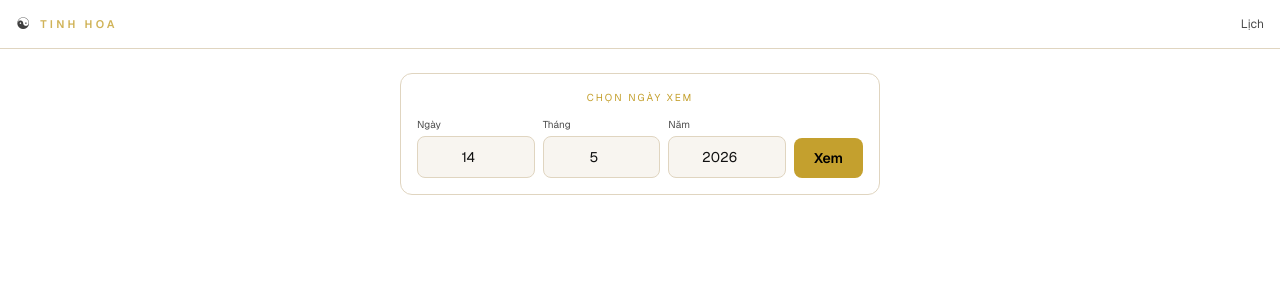
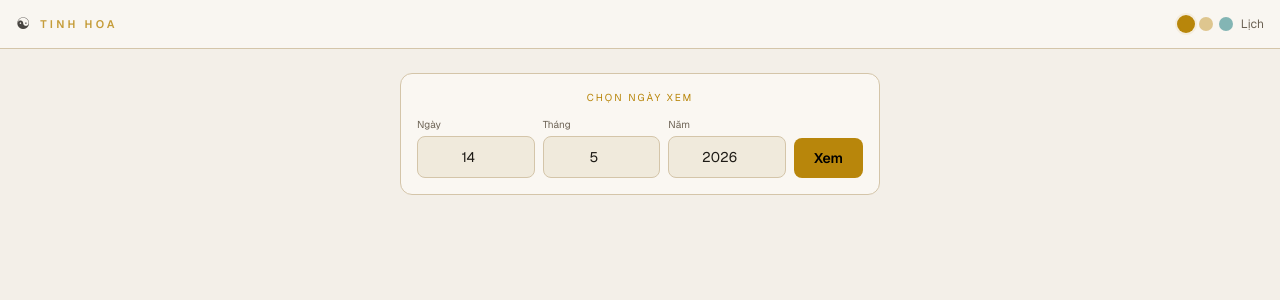
Before and after one commit to huynguyensoftdev/phongthuytinhhoa, a Next.js app: page /xem-ngay in a window 1280 px wide. Shown: the top 300 px of the page. Built offline with nearby package versions, Linux system fonts and the light colour scheme.

Commit message:
Thêm 3 giao diện (Kem/Huyền/Ngọc) + theme switcher + localStorage

```diff
--- a/src/app/globals.css
+++ b/src/app/globals.css
@@ -1,22 +1,60 @@
 @import "tailwindcss";
 
-:root {
-  --background: #ffffff;
-  --foreground: #111111;
-  --primary: #c4a02e;
-  --primary-dark: #a08020;
-  --primary-glow: rgba(196, 160, 46, 0.08);
-  --accent: #c23b22;
-  --card-bg: #ffffff;
-  --card-border: #e0d5c0;
-  --card-sub: #f8f5f0;
-  --good: #256f2a;
-  --good-bg: rgba(37, 111, 42, 0.07);
-  --neutral: #888888;
+:root, [data-theme="cream"] {
+  --background: #f3efe8;
+  --foreground: #1e1b16;
+  --primary: #b8860b;
+  --primary-dark: #8b6914;
+  --primary-glow: rgba(184, 134, 11, 0.08);
+  --accent: #b22222;
+  --card-bg: #faf7f2;
+  --card-border: #d4c5a9;
+  --card-sub: #f0eadc;
+  --good: #2e7d32;
+  --good-bg: rgba(46, 125, 50, 0.10);
+  --neutral: #8a8070;
   --bad: #b71c1c;
-  --bad-bg: rgba(183, 28, 28, 0.07);
-  --text-muted: #4a4a4a;
-  --text-subtle: #808080;
+  --bad-bg: rgba(183, 28, 28, 0.08);
+  --text-muted: #6b6153;
+  --text-subtle: #958b7d;
+}
+
+[data-theme="dark"] {
+  --background: #0c0a08;
+  --foreground: #e8e0d0;
+  --primary: #c4952e;
+  --primary-dark: #a07820;
+  --primary-glow: rgba(196, 149, 46, 0.12);
+  --accent: #d4432a;
+  --card-bg: #1a1713;
+  --card-border: #2d2818;
+  --card-sub: #221f1a;
+  --good: #4caf50;
+  --good-bg: rgba(76, 175, 80, 0.12);
+  --neutral: #8a8070;
+  --bad: #ef5350;
+  --bad-bg: rgba(239, 83, 80, 0.12);
+  --text-muted: #a09686;
+  --text-subtle: #736b5e;
+}
+
+[data-theme="jade"] {
+  --background: #eef2f5;
+  --foreground: #1a202c;
+  --primary: #0d7377;
+  --primary-dark: #095255;
+  --primary-glow: rgba(13, 115, 119, 0.08);
+  --accent: #b83232;
+  --card-bg: #f5f7fa;
+  --card-border: #c8d0d8;
+  --card-sub: #e8edf4;
+  --good: #276749;
+  --good-bg: rgba(39, 103, 73, 0.10);
+  --neutral: #718096;
+  --bad: #c53030;
+  --bad-bg: rgba(197, 48, 48, 0.08);
+  --text-muted: #4a5568;
+  --text-subtle: #718096;
 }
 
 @theme inline {
@@ -43,6 +81,7 @@ body {
   background: var(--background);
   color: var(--foreground);
   font-family: var(--font-sans), 'Noto Sans', sans-serif;
+  transition: background 0.3s ease, color 0.3s ease;
 }
 
 @keyframes fadeIn {
@@ -51,8 +90,8 @@ body {
 }
 
 @keyframes glow {
-  0%, 100% { box-shadow: 0 0 6px rgba(196, 160, 46, 0.15), 0 0 15px rgba(196, 160, 46, 0.05); }
-  50% { box-shadow: 0 0 12px rgba(196, 160, 46, 0.25), 0 0 25px rgba(196, 160, 46, 0.08); }
+  0%, 100% { box-shadow: 0 0 6px var(--primary-glow); }
+  50% { box-shadow: 0 0 12px var(--primary-glow); }
 }
 
 .animate-fadeIn {
@@ -70,17 +109,33 @@ body {
 }
 
 .card-glow:hover {
-  border-color: rgba(196, 160, 46, 0.3);
-  box-shadow: 0 2px 16px rgba(196, 160, 46, 0.06);
+  border-color: var(--primary);
+  box-shadow: 0 2px 16px var(--primary-glow);
 }
 
-/* Custom scrollbar */
 ::-webkit-scrollbar { width: 4px; }
 ::-webkit-scrollbar-track { background: transparent; }
-::-webkit-scrollbar-thumb { background: rgba(196, 160, 46, 0.2); border-radius: 4px; }
+::-webkit-scrollbar-thumb { background: var(--primary); opacity: 0.2; border-radius: 4px; }
 
-/* Gold divider */
 .divider-gold {
   height: 1px;
-  background: linear-gradient(90deg, transparent, rgba(196, 160, 46, 0.2), transparent);
+  background: linear-gradient(90deg, transparent, var(--primary), transparent);
+  opacity: 0.2;
 }
+
+.theme-dot {
+  width: 14px;
+  height: 14px;
+  border-radius: 9999px;
+  cursor: pointer;
+  transition: transform 0.2s, box-shadow 0.2s;
+  flex-shrink: 0;
+}
+
+.theme-dot:hover {
+  transform: scale(1.2);
+}
+
+.theme-dot.active {
+  box-shadow: 0 0 0 2px var(--primary), 0 0 0 4px var(--primary-glow);
+}
--- a/src/app/layout.tsx
+++ b/src/app/layout.tsx
@@ -1,5 +1,6 @@
 import type { Metadata } from "next";
 import { Geist, Geist_Mono } from "next/font/google";
+import { ThemeProvider } from "@/components/ThemeProvider";
 import "./globals.css";
 
 const geistSans = Geist({
@@ -33,8 +34,16 @@ export default function RootLayout({
     <html
       lang="vi"
       className={`${geistSans.variable} ${geistMono.variable} h-full antialiased`}
+      suppressHydrationWarning
     >
-      <body className="min-h-full flex flex-col bg-tam-thuc">{children}</body>
+      <head>
+        <script dangerouslySetInnerHTML={{
+          __html: `(function(){try{var t=localStorage.getItem('tinhhoa-theme')||'cream';document.documentElement.setAttribute('data-theme',t)}catch(e){}})()`
+        }} />
+      </head>
+      <body className="min-h-full flex flex-col">
+        <ThemeProvider initialTheme="cream">{children}</ThemeProvider>
+      </body>
     </html>
   );
 }
--- a/src/app/page.tsx
+++ b/src/app/page.tsx
@@ -9,6 +9,7 @@ import {
   ANIMAL_VN, ZODIAC_VN, LIUREN_METHOD_VN, getDayElement,
   computeBatMonDaiDon, PALACE_DOOR_HOME,
 } from '@/lib/vn'
+import { ThemeSwitcher } from '@/components/ThemeProvider'
 
 const CAN_COLORS: Record<string, string> = {
   '甲': 'text-emerald-600', '乙': 'text-emerald-600',
@@ -74,9 +75,12 @@ export default function Home() {
             <span className="text-base opacity-80">☯</span>
             <span className="text-[11px] font-semibold tracking-[0.3em] text-[var(--primary)]/80">TINH HOA</span>
           </div>
-          <button onClick={goToday} className="text-xs px-3 py-1.5 rounded-lg border border-[var(--card-border)] text-[var(--primary)]/70 hover:text-[var(--primary)] hover:border-[var(--primary)]/30 transition-all duration-300">
-            Hôm nay
-          </button>
+          <div className="flex items-center gap-2">
+            <ThemeSwitcher />
+            <button onClick={goToday} className="text-xs px-3 py-1.5 rounded-lg border border-[var(--card-border)] text-[var(--primary)]/70 hover:text-[var(--primary)] hover:border-[var(--primary)]/30 transition-all duration-300">
+              Hôm nay
+            </button>
+          </div>
         </div>
       </header>
 
--- a/src/app/xem-ngay/page.tsx
+++ b/src/app/xem-ngay/page.tsx
@@ -5,6 +5,7 @@ import Link from 'next/link'
 import { evaluateTamThuc, type TamThucResult } from '@/lib/tamthuc'
 import { getDayInfo } from '@/lib/lich'
 import { vnText, getDayElement, DOOR_VN, PALACE_VN, PALACE_DOOR_HOME, computeBatMonDaiDon } from '@/lib/vn'
+import { ThemeSwitcher } from '@/components/ThemeProvider'
 
 const ELEMENT_COLOR: Record<string, string> = {
   'Mộc': 'text-emerald-600', 'Hỏa': 'text-red-600',
@@ -51,7 +52,10 @@ export default function XemNgayPage() {
           <span className="text-base opacity-80">☯</span>
           <span className="text-[11px] font-semibold tracking-[0.3em] text-[var(--primary)]/80">TINH HOA</span>
         </Link>
-        <Link href="/lich-van-nien" className="text-xs text-[var(--text-muted)] hover:text-[var(--primary)] transition-colors duration-300">Lịch</Link>
+        <div className="flex items-center gap-2">
+          <ThemeSwitcher />
+          <Link href="/lich-van-nien" className="text-xs text-[var(--text-muted)] hover:text-[var(--primary)] transition-colors duration-300">Lịch</Link>
+        </div>
       </header>
 
       <main className="flex-1 px-4 py-6 max-w-lg mx-auto w-full">
--- /dev/null
+++ b/src/components/ThemeProvider.tsx
@@ -0,0 +1,57 @@
+'use client'
+
+import { createContext, useContext, useCallback, useState } from 'react'
+
+export type Theme = 'cream' | 'dark' | 'jade'
+
+const STORAGE_KEY = 'tinhhoa-theme'
+const THEME_LABEL: Record<Theme, string> = { cream: 'Kem', dark: 'Huyền', jade: 'Ngọc' }
+const THEME_DOT: Record<Theme, string> = { cream: 'bg-[#b8860b]', dark: 'bg-[#c4952e]', jade: 'bg-[#0d7377]' }
+
+interface ThemeContextValue {
+  theme: Theme
+  setTheme: (t: Theme) => void
+}
+
+const ThemeContext = createContext<ThemeContextValue>({
+  theme: 'cream',
+  setTheme: () => {},
+})
+
+export function ThemeProvider({ children, initialTheme }: { children: React.ReactNode; initialTheme: Theme }) {
+  const [theme, setThemeState] = useState<Theme>(initialTheme)
+
+  const setTheme = useCallback((t: Theme) => {
+    setThemeState(t)
+    localStorage.setItem(STORAGE_KEY, t)
+    document.documentElement.setAttribute('data-theme', t)
+  }, [])
+
+  return (
+    <ThemeContext.Provider value={{ theme, setTheme }}>
+      {children}
+    </ThemeContext.Provider>
+  )
+}
+
+export function useTheme() {
+  return useContext(ThemeContext)
+}
+
+export function ThemeSwitcher() {
+  const { theme, setTheme } = useTheme()
+
+  return (
+    <div className="flex items-center gap-1.5">
+      {(Object.keys(THEME_LABEL) as Theme[]).map(t => (
+        <button
+          key={t}
+          onClick={() => setTheme(t)}
+          className={`theme-dot ${THEME_DOT[t]} ${theme === t ? 'active' : 'opacity-50 hover:opacity-80'}`}
+          title={THEME_LABEL[t]}
+          aria-label={THEME_LABEL[t]}
+        />
+      ))}
+    </div>
+  )
+}
```
